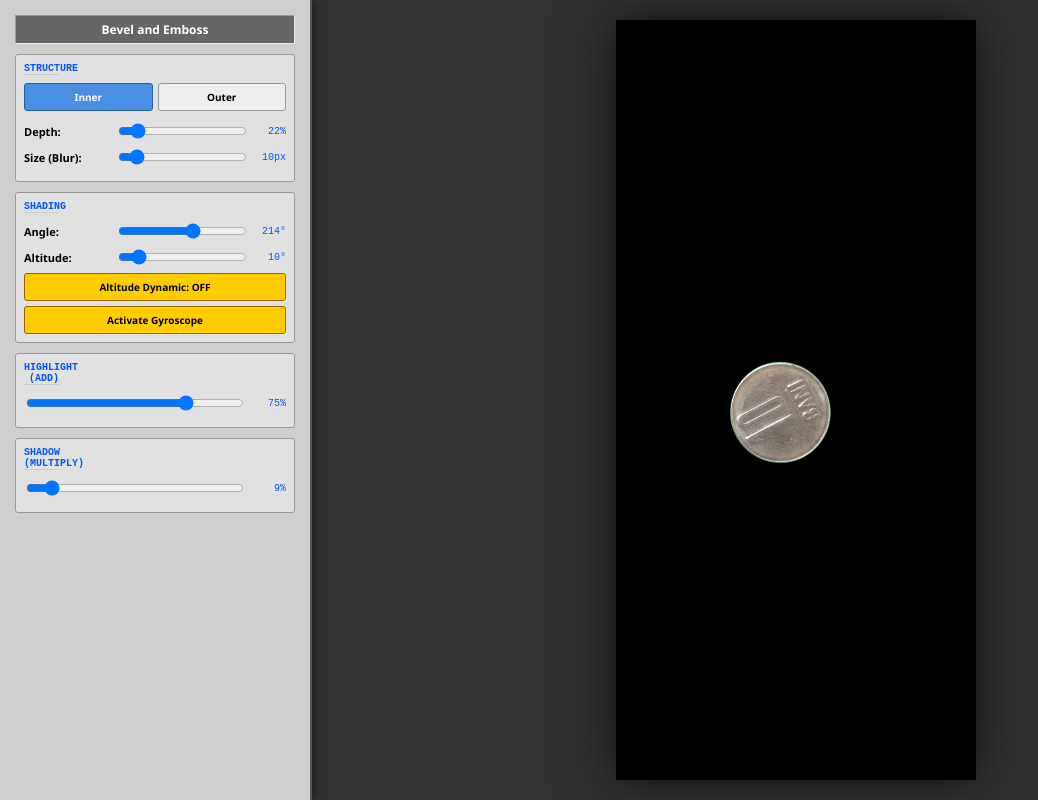
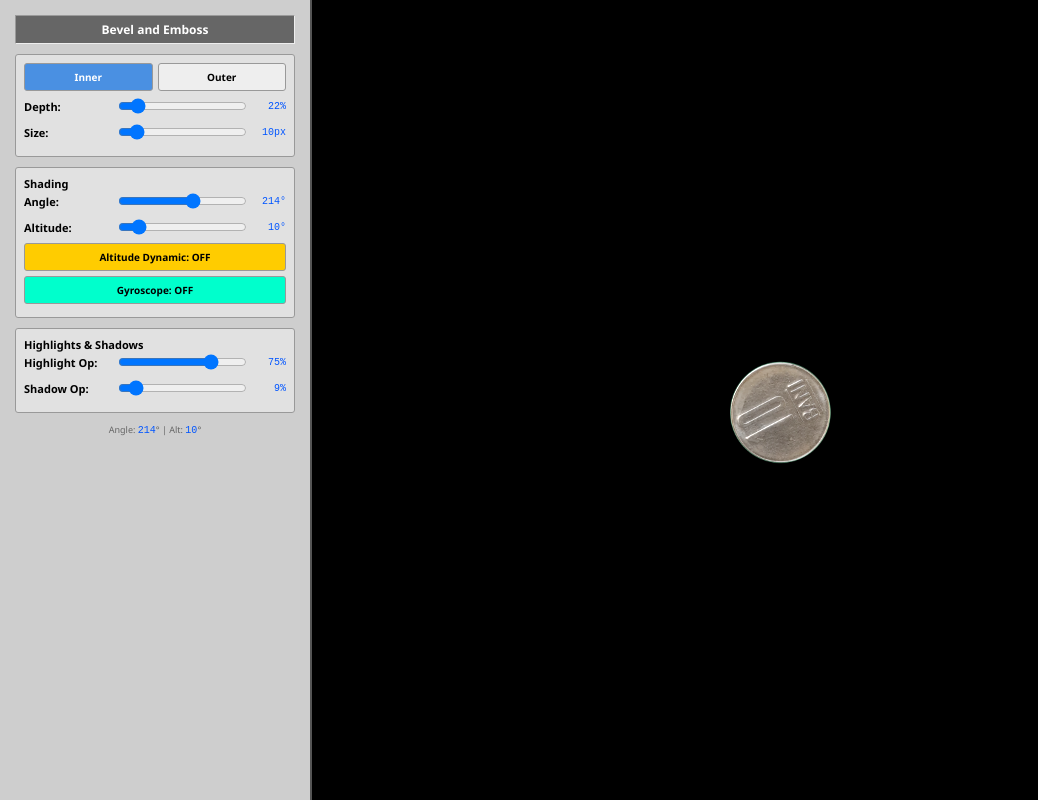
Before and after one commit to silviumarian85-gif/2d-coin-dynamic-emboss, a plain HTML site: page index.html in a window 1280 px wide. Shown: the whole page, without its empty margins (0-1038 px from the left). Drawn offline with Linux system fonts and the light colour scheme.

Commit message:
Update index.html

```diff
--- a/index.html
+++ b/index.html
@@ -3,39 +3,22 @@
 <head>
     <meta charset="UTF-8">
     <meta name="viewport" content="width=device-width, initial-scale=1.0, maximum-scale=1.0, user-scalable=no">
-    <title>2D Coin - Pro Configurator & Gyro</title>
+    <title>2D Coin - Smooth Gyro Engine</title>
     <style>
-        body, html { margin: 0; padding: 0; width: 100%; height: 100%; overflow: hidden; background-color: #1a1a1a; display: flex; font-family: 'Segoe UI', Tahoma, sans-serif; }
-
-        /* Panou Control Photoshop Style */
-        #ui-panel {
-            width: 280px; background: #cecece; border-right: 2px solid #555; padding: 15px; color: #000; z-index: 1000; font-size: 11px; box-shadow: 2px 0 10px rgba(0,0,0,0.5); overflow-y: auto;
-        }
+        body, html { margin: 0; padding: 0; width: 100%; height: 100%; overflow: hidden; background-color: #1a1a1a; display: flex; font-family: 'Segoe UI', sans-serif; }
+        #ui-panel { width: 280px; background: #cecece; border-right: 2px solid #555; padding: 15px; color: #000; z-index: 1000; font-size: 11px; overflow-y: auto; box-shadow: 2px 0 10px rgba(0,0,0,0.5); }
         h3 { margin: 0 0 10px 0; background: #666; color: white; padding: 5px; border: 1px inset #eee; font-size: 12px; text-align: center; }
         .group { border: 1px solid #999; padding: 8px; margin-bottom: 10px; background: #e1e1e1; border-radius: 3px; }
-        .group-title { display: block; margin-bottom: 8px; font-weight: bold; border-bottom: 1px solid #ccc; text-transform: uppercase; font-size: 10px; }
         .row { display: flex; justify-content: space-between; margin-bottom: 6px; align-items: center; gap: 5px; }
         label { width: 95px; font-weight: bold; }
         input[type=range] { flex-grow: 1; cursor: pointer; }
         span { width: 35px; text-align: right; font-family: monospace; font-size: 10px; color: #0055ff; }
-
-        /* Butoane Stil */
-        .btn-box { display: flex; gap: 5px; margin-bottom: 10px; }
-        .btn { flex: 1; padding: 6px; text-align: center; border: 1px solid #999; cursor: pointer; background: #eee; font-size: 10px; font-weight: bold; border-radius: 3px; }
-        .btn.active { background: #4a90e2; color: white; border-color: #2a60a0; }
-        .btn-gyro { background: #ffcc00; color: #000; border: 1px solid #996600; margin-top: 5px; }
-        .btn-gyro.active { background: #00ff00; }
-
-        /* Viewport */
-        .viewport { flex-grow: 1; display: flex; justify-content: center; align-items: center; background: #333; height: 100vh; position: relative; }
-        #coin-svg { height: 95vh; aspect-ratio: 1080 / 2280; display: block; background: #000; box-shadow: 0 0 50px rgba(0,0,0,0.8); }
-
-        /* Overlay Activare Senzori pentru Mobile */
-        #gyro-overlay {
-            position: absolute; width: 100%; height: 100%; background: rgba(0,0,0,0.8);
-            z-index: 5000; display: none; justify-content: center; align-items: center;
-        }
-        #start-gyro-btn { padding: 20px 40px; font-size: 18px; font-weight: bold; border-radius: 50px; border: none; cursor: pointer; background: #00ffcc; }
+        .btn { flex: 1; padding: 6px; text-align: center; border: 1px solid #999; cursor: pointer; background: #eee; font-size: 10px; font-weight: bold; border-radius: 3px; margin-bottom: 5px; }
+        .btn.active { background: #4a90e2; color: white; }
+        .viewport { flex-grow: 1; display: flex; justify-content: center; align-items: center; background: #000; height: 100vh; position: relative; }
+        #coin-svg { height: 95vh; aspect-ratio: 1080 / 2280; display: block; }
+        #gyro-overlay { position: absolute; width: 100%; height: 100%; background: rgba(0,0,0,0.8); z-index: 5000; display: none; justify-content: center; align-items: center; }
+        #start-gyro-btn { padding: 20px 40px; font-size: 18px; font-weight: bold; border-radius: 50px; border: none; background: #00ffcc; cursor: pointer; }
     </style>
 </head>
 <body>
@@ -46,92 +29,54 @@
 
     <div id="ui-panel">
         <h3>Bevel and Emboss</h3>
-
         <div class="group">
-            <span class="group-title">Structure</span>
-            <div class="btn-box">
+            <div style="display:flex; gap:5px;">
                 <div class="btn active" id="style-inner">Inner</div>
                 <div class="btn" id="style-outer">Outer</div>
             </div>
-            <div class="row">
-                <label>Depth:</label>
-                <input type="range" id="depth" min="0" max="200" value="22">
-                <span id="v-depth">22%</span>
-            </div>
-            <div class="row">
-                <label>Size (Blur):</label>
-                <input type="range" id="size" min="0" max="100" value="10">
-                <span id="v-size">10px</span>
-            </div>
+            <div class="row"><label>Depth:</label><input type="range" id="depth" min="0" max="200" value="22"><span id="v-depth">22%</span></div>
+            <div class="row"><label>Size:</label><input type="range" id="size" min="0" max="100" value="10"><span id="v-size">10px</span></div>
         </div>
 
         <div class="group">
-            <span class="group-title">Shading</span>
-            <div class="row">
-                <label>Angle:</label>
-                <input type="range" id="angle" min="0" max="360" value="214">
-                <span id="v-angle">214°</span>
-            </div>
-            <div class="row">
-                <label>Altitude:</label>
-                <input type="range" id="altitude" min="0" max="90" value="10">
-                <span id="v-altitude">10°</span>
-            </div>
-            <div class="btn btn-gyro" id="toggle-alt-gyro">Altitude Dynamic: OFF</div>
-            <div class="btn btn-gyro" id="activate-sensors">Activate Gyroscope</div>
+            <strong>Shading</strong>
+            <div class="row"><label>Angle:</label><input type="range" id="angle" min="0" max="360" value="214"><span id="v-angle">214°</span></div>
+            <div class="row"><label>Altitude:</label><input type="range" id="altitude" min="0" max="90" value="10"><span id="v-altitude">10°</span></div>
+            <div class="btn" id="toggle-alt-gyro" style="background:#ffcc00">Altitude Dynamic: OFF</div>
+            <div class="btn" id="activate-sensors" style="background:#00ffcc">Gyroscope: OFF</div>
         </div>
 
         <div class="group">
-            <span class="group-title">Highlight (Add)</span>
-            <div class="row">
-                <input type="range" id="h-op" min="0" max="100" value="75">
-                <span id="v-h-op">75%</span>
-            </div>
+            <strong>Highlights & Shadows</strong>
+            <div class="row"><label>Highlight Op:</label><input type="range" id="h-op" min="0" max="100" value="75"><span id="v-h-op">75%</span></div>
+            <div class="row"><label>Shadow Op:</label><input type="range" id="s-op" min="0" max="100" value="9"><span id="v-s-op">9%</span></div>
         </div>
-
-        <div class="group">
-            <span class="group-title">Shadow (Multiply)</span>
-            <div class="row">
-                <input type="range" id="s-op" min="0" max="100" value="9">
-                <span id="v-s-op">9%</span>
-            </div>
-        </div>
+        <div style="font-size:9px; color:#666; text-align:center;">Angle: <span id="log-angle">0</span>° | Alt: <span id="log-alt">0</span>°</div>
     </div>
 
     <div class="viewport">
-        <svg id="coin-svg" viewBox="0 0 1080 2280" xmlns="http://www.w3.org/2000/svg">
+        <svg id="coin-svg" viewBox="0 0 1080 2280">
             <defs>
-                <!-- FILTRU LUMINĂ (Procesează HeightMap) -->
                 <filter id="f-light" x="-20%" y="-20%" width="140%" height="140%">
-                    <feColorMatrix type="luminanceToAlpha" result="alphaMap" />
-                    <feGaussianBlur in="alphaMap" id="l-blur" stdDeviation="2.5" result="blur" />
-                    <feSpecularLighting in="blur" id="spec-node" surfaceScale="5.5" specularConstant="1" specularExponent="20" lighting-color="#ffffff">
+                    <feColorMatrix type="luminanceToAlpha" result="m" />
+                    <feGaussianBlur in="m" id="l-blur" stdDeviation="2.5" result="b" />
+                    <feSpecularLighting in="b" id="spec-node" surfaceScale="5.5" specularExponent="20" lighting-color="white">
                         <feDistantLight id="h-dir" azimuth="214" elevation="10" />
                     </feSpecularLighting>
-                    <feComposite in2="alphaMap" id="h-mask" operator="in" />
+                    <feComposite in2="m" id="h-mask" operator="in" />
                 </filter>
-
-                <!-- FILTRU UMBRĂ (Procesează HeightMap) -->
                 <filter id="f-shadow" x="-20%" y="-20%" width="140%" height="140%">
-                    <feColorMatrix type="luminanceToAlpha" result="alphaMap" />
-                    <feGaussianBlur in="alphaMap" id="s-blur" stdDeviation="2.5" result="blur" />
-                    <feDiffuseLighting in="blur" id="diff-node" surfaceScale="5.5" diffuseConstant="1" lighting-color="#000000">
+                    <feColorMatrix type="luminanceToAlpha" result="m" />
+                    <feGaussianBlur in="m" id="s-blur" stdDeviation="2.5" result="b" />
+                    <feDiffuseLighting in="b" id="diff-node" surfaceScale="5.5" lighting-color="black">
                         <feDistantLight id="s-dir" azimuth="214" elevation="10" />
                     </feDiffuseLighting>
-                    <feComposite in2="alphaMap" id="s-mask" operator="in" />
+                    <feComposite in2="m" id="s-mask" operator="in" />
                 </filter>
             </defs>
-
-            <!-- 1. BASE: Moneda Color -->
-            <image href="diffuse.png" x="0" y="0" width="1080" height="2280" preserveAspectRatio="none" />
-
-            <!-- 2. EFFECT: Shadow Layer -->
-            <image id="shadow-layer" href="height-map-coin.png" x="0" y="0" width="1080" height="2280"
-                   preserveAspectRatio="none" filter="url(#f-shadow)" style="mix-blend-mode: multiply; opacity: 0.09;" />
-
-            <!-- 3. EFFECT: Light Layer -->
-            <image id="light-layer" href="height-map-coin.png" x="0" y="0" width="1080" height="2280"
-                   preserveAspectRatio="none" filter="url(#f-light)" style="mix-blend-mode: plus-lighter; opacity: 0.75;" />
+            <image href="diffuse.png" width="1080" height="2280" />
+            <image id="shadow-layer" href="height-map-coin.png" width="1080" height="2280" filter="url(#f-shadow)" style="mix-blend-mode: multiply; opacity: 0.09;" />
+            <image id="light-layer" href="height-map-coin.png" width="1080" height="2280" filter="url(#f-light)" style="mix-blend-mode: plus-lighter; opacity: 0.75;" />
         </svg>
     </div>
 
@@ -140,112 +85,110 @@
         let gyroActive = false;
         let altitudeDynamic = false;
 
+        // Parametrii pentru Smooth Movement
+        let state = {
+            angle: 214,
+            alt: 10,
+            targetAngle: 214,
+            targetAlt: 10
+        };
+
         const hDir = document.getElementById('h-dir');
         const sDir = document.getElementById('s-dir');
-        const specNode = document.getElementById('spec-node');
-        const diffNode = document.getElementById('diff-node');
-        const lBlur = document.getElementById('l-blur');
-        const sBlur = document.getElementById('s-blur');
-        const hLayer = document.getElementById('light-layer');
-        const sLayer = document.getElementById('shadow-layer');
 
-        const update = () => {
+        function update() {
             const depth = document.getElementById('depth').value;
             const size = document.getElementById('size').value;
-            const angle = document.getElementById('angle').value;
-            const altitude = document.getElementById('altitude').value;
             const hOp = document.getElementById('h-op').value / 100;
             const sOp = document.getElementById('s-op').value / 100;
 
-            // Update Labels
+            // Labels
             document.getElementById('v-depth').innerText = depth + "%";
             document.getElementById('v-size').innerText = size + "px";
-            document.getElementById('v-angle').innerText = angle + "°";
-            document.getElementById('v-altitude').innerText = altitude + "°";
             document.getElementById('v-h-op').innerText = Math.round(hOp * 100) + "%";
             document.getElementById('v-s-op').innerText = Math.round(sOp * 100) + "%";
 
-            // Mapare valori la SVG
-            const surfaceScale = (depth / 100) * 25; // 100% = 25 units
-            const blurVal = size / 4;
+            // Smoothing pentru unghi (shortest path logic)
+            let angleDiff = state.targetAngle - state.angle;
+            if (angleDiff > 180) angleDiff -= 360;
+            if (angleDiff < -180) angleDiff += 360;
+            state.angle += angleDiff * 0.1; // 0.1 este viteza de raspuns (lerp)
 
-            specNode.setAttribute('surfaceScale', surfaceScale);
-            diffNode.setAttribute('surfaceScale', surfaceScale);
-            lBlur.setAttribute('stdDeviation', blurVal);
-            sBlur.setAttribute('stdDeviation', blurVal);
+            // Smoothing pentru altitudine
+            state.alt += (state.targetAlt - state.alt) * 0.1;
 
-            // Shading
-            hDir.setAttribute('azimuth', angle);
-            hDir.setAttribute('elevation', altitude);
-            sDir.setAttribute('azimuth', angle);
-            sDir.setAttribute('elevation', altitude);
+            // Update SVG
+            const surfaceScale = (depth / 100) * 25;
+            document.getElementById('spec-node').setAttribute('surfaceScale', surfaceScale);
+            document.getElementById('diff-node').setAttribute('surfaceScale', surfaceScale);
+            document.getElementById('l-blur').setAttribute('stdDeviation', size / 4);
+            document.getElementById('s-blur').setAttribute('stdDeviation', size / 4);
 
-            // Opacity
-            hLayer.style.opacity = hOp;
-            sLayer.style.opacity = sOp;
+            hDir.setAttribute('azimuth', state.angle);
+            hDir.setAttribute('elevation', state.alt);
+            sDir.setAttribute('azimuth', state.angle);
+            sDir.setAttribute('elevation', state.alt);
 
-            // Inner / Outer Switch
+            document.getElementById('light-layer').style.opacity = hOp;
+            document.getElementById('shadow-layer').style.opacity = sOp;
+
+            document.getElementById('v-angle').innerText = Math.round(state.angle) + "°";
+            document.getElementById('v-altitude').innerText = Math.round(state.alt) + "°";
+            document.getElementById('log-angle').innerText = Math.round(state.angle);
+            document.getElementById('log-alt').innerText = Math.round(state.alt);
+
             const op = (currentStyle === 'inner') ? 'in' : 'out';
             document.getElementById('h-mask').setAttribute('operator', op);
             document.getElementById('s-mask').setAttribute('operator', op);
-        };
 
-        // Giroscop Handler
+            requestAnimationFrame(update);
+        }
+
         function handleOrientation(event) {
             if (!gyroActive) return;
+            let beta = event.beta || 0;
+            let gamma = event.gamma || 0;
 
-            let beta = event.beta || 0;  // Front/Back
-            let gamma = event.gamma || 0; // Left/Right
+            // Calculam tinta pentru unghi (Direction)
+            let angleRad = Math.atan2(beta, -gamma);
+            state.targetAngle = (angleRad * (180 / Math.PI) + 360) % 360;
 
-            // Calcul unghi (Directie)
-            let angleRad = Math.atan2(beta, -gamma);
-            let angleDeg = (angleRad * (180 / Math.PI) + 360) % 360;
-
-            document.getElementById('angle').value = Math.round(angleDeg);
-
-            // Calcul Altitudine (doar daca e activ dynamic)
+            // Calculam tinta pentru altitudine
             if (altitudeDynamic) {
                 let tilt = Math.sqrt(beta * beta + gamma * gamma);
-                let finalAlt = Math.max(5, Math.min(85, 90 - tilt));
-                document.getElementById('altitude').value = Math.round(finalAlt);
+                state.targetAlt = Math.max(5, Math.min(85, 90 - tilt));
+            } else {
+                state.targetAlt = document.getElementById('altitude').value;
             }
-
-            update();
         }
 
-        // Event Listeners
-        document.getElementById('style-inner').onclick = (e) => { currentStyle = 'inner'; e.target.classList.add('active'); document.getElementById('style-outer').classList.remove('active'); update(); };
-        document.getElementById('style-outer').onclick = (e) => { currentStyle = 'outer'; e.target.classList.add('active'); document.getElementById('style-inner').classList.remove('active'); update(); };
+        // Sliderele updateaza doar tintele
+        document.getElementById('angle').oninput = (e) => state.targetAngle = parseFloat(e.target.value);
+        document.getElementById('altitude').oninput = (e) => state.targetAlt = parseFloat(e.target.value);
 
-        document.getElementById('toggle-alt-gyro').onclick = (e) => {
-            altitudeDynamic = !altitudeDynamic;
-            e.target.innerText = "Altitude Dynamic: " + (altitudeDynamic ? "ON" : "OFF");
-            e.target.classList.toggle('active');
-        };
-
-        document.getElementById('activate-sensors').onclick = () => {
-            document.getElementById('gyro-overlay').style.display = 'flex';
-        };
-
+        // UI Listeners
+        document.getElementById('style-inner').onclick = (e) => { currentStyle = 'inner'; e.target.classList.add('active'); document.getElementById('style-outer').classList.remove('active'); };
+        document.getElementById('style-outer').onclick = (e) => { currentStyle = 'outer'; e.target.classList.add('active'); document.getElementById('style-inner').classList.remove('active'); };
+        document.getElementById('toggle-alt-gyro').onclick = (e) => { altitudeDynamic = !altitudeDynamic; e.target.innerText = "Altitude Dynamic: " + (altitudeDynamic ? "ON" : "OFF"); e.target.classList.toggle('active'); };
+        document.getElementById('activate-sensors').onclick = () => document.getElementById('gyro-overlay').style.display = 'flex';
         document.getElementById('start-gyro-btn').onclick = async () => {
             if (typeof DeviceOrientationEvent.requestPermission === 'function') {
                 const response = await DeviceOrientationEvent.requestPermission();
-                if (response === 'granted') startGyro();
+                if (response === 'granted') {
+                    window.addEventListener('deviceorientation', handleOrientation);
+                    gyroActive = true;
+                    document.getElementById('gyro-overlay').style.display = 'none';
+                    document.getElementById('activate-sensors').innerText = "Gyroscope: ON";
+                }
             } else {
-                startGyro();
+                window.addEventListener('deviceorientation', handleOrientation);
+                gyroActive = true;
+                document.getElementById('gyro-overlay').style.display = 'none';
+                document.getElementById('activate-sensors').innerText = "Gyroscope: ON";
             }
         };
 
-        function startGyro() {
-            window.addEventListener('deviceorientation', handleOrientation);
-            gyroActive = true;
-            document.getElementById('gyro-overlay').style.display = 'none';
-            document.getElementById('activate-sensors').innerText = "Gyroscope: ACTIVE";
-            document.getElementById('activate-sensors').classList.add('active');
-        }
-
-        document.querySelectorAll('input').forEach(el => el.addEventListener('input', update));
-        window.onload = update;
+        requestAnimationFrame(update);
     </script>
 </body>
 </html>
```
